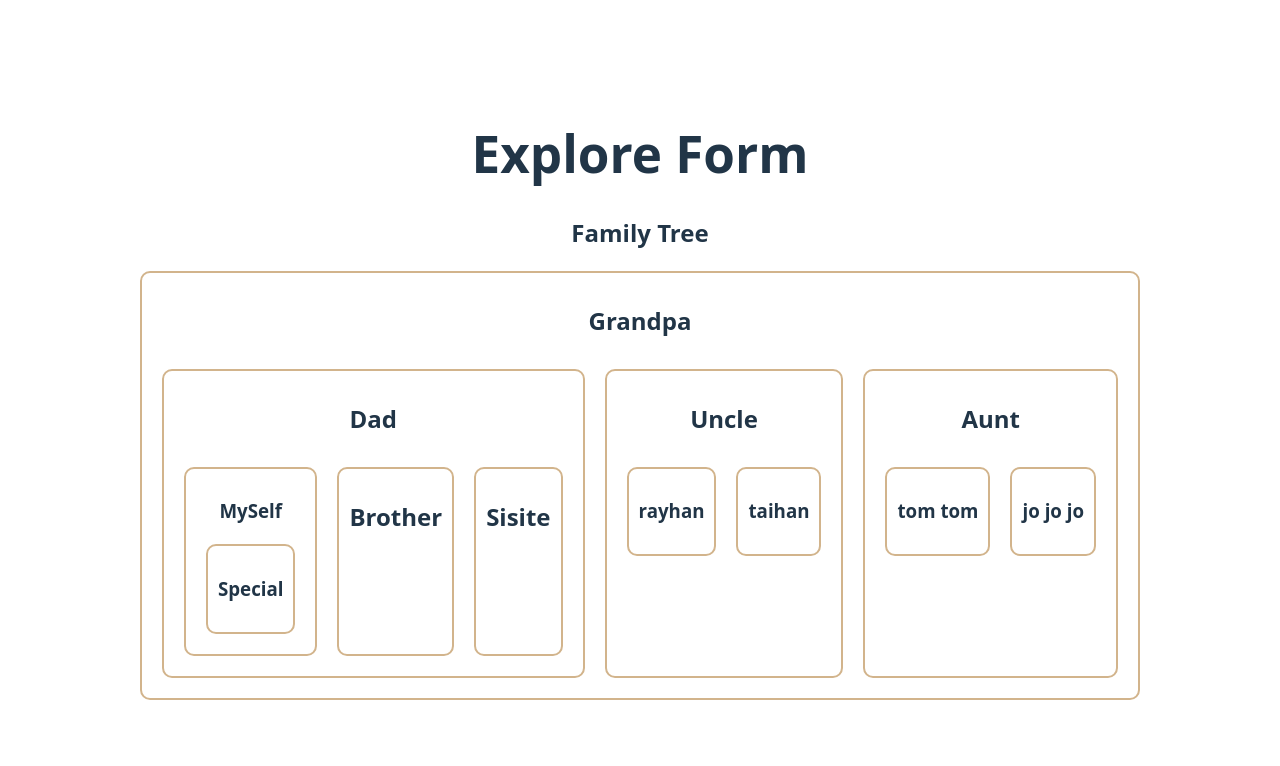
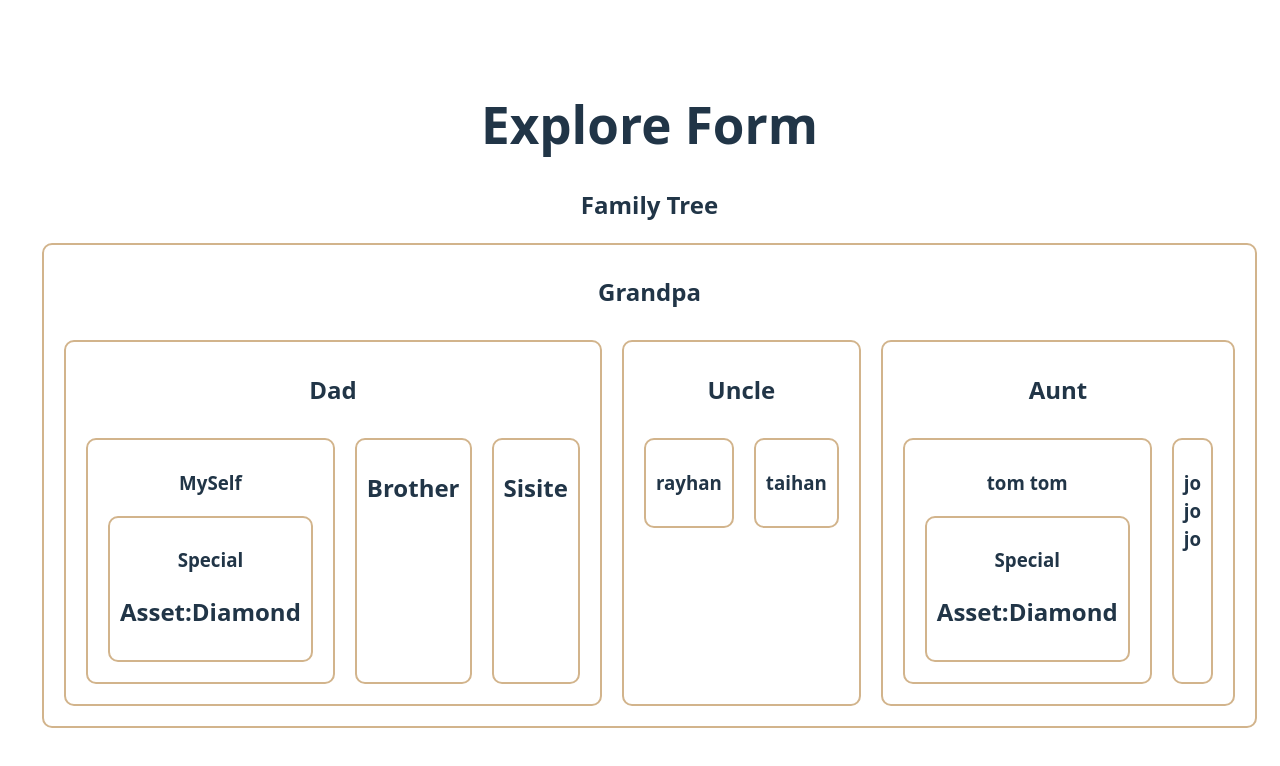
Before and after one commit to rayhanbri/module-46, a React (Vite) app: page / in a window 1280 px wide. Shown: the top 766 px of the page. Built offline with nearby package versions, Linux system fonts and the light colour scheme.

Commit message:
props drilling to give asset

```diff
--- a/src/components/FamilyTree/Aunt.jsx
+++ b/src/components/FamilyTree/Aunt.jsx
@@ -1,12 +1,12 @@
 import React from 'react';
 import Cousin from './Cousin';
 
-const Aunt = () => {
+const Aunt = ({asset}) => {
   return (
     <div>
       <h2>Aunt</h2>
       <section className='flex'>
-      <Cousin name='tom tom'></Cousin>
+      <Cousin asset={asset} name='tom tom'></Cousin>
       <Cousin name="jo jo jo"></Cousin>
 
       </section>
--- a/src/components/FamilyTree/Cousin.jsx
+++ b/src/components/FamilyTree/Cousin.jsx
@@ -1,9 +1,13 @@
 import React from 'react';
+import Speical from './Speical';
 
-const Cousin = ({name}) => {
+const Cousin = ({name,asset}) => {
   return (
     <div>
       <h3>{name}</h3>
+      {
+        name == 'tom tom' && <Speical asset={asset}></Speical>
+      }
 
     </div>
   );
--- a/src/components/FamilyTree/Dad.jsx
+++ b/src/components/FamilyTree/Dad.jsx
@@ -3,12 +3,12 @@ import Myself from './Myself';
 import Brother from './Brother';
 import Sister from './Sister';
 
-const Dad = () => {
+const Dad = ({asset}) => {
   return (
     <div>
       <h2>Dad</h2>
       <section className='flex'>
-        <Myself> </Myself>
+        <Myself asset={asset}> </Myself>
         <Brother></Brother>
         <Sister></Sister>
       </section>
--- a/src/components/FamilyTree/FamilyTree.jsx
+++ b/src/components/FamilyTree/FamilyTree.jsx
@@ -3,10 +3,11 @@ import Grandpa from './Grandpa';
 import "./FamilyTree.css"
 
 const FamilyTree = () => {
+  const asset = 'Diamond';
   return (
     <div className='family-tree'>
       <h2>Family  Tree</h2>
-      <Grandpa></Grandpa>
+      <Grandpa asset={asset} ></Grandpa>
 
     </div>
   );
--- a/src/components/FamilyTree/Grandpa.jsx
+++ b/src/components/FamilyTree/Grandpa.jsx
@@ -3,14 +3,14 @@ import Dad from './Dad';
 import Uncle from './Uncle';
 import Aunt from './Aunt';
 
-const Grandpa = () => {
+const Grandpa = ({asset}) => {
   return (
     <div>
       <h2>Grandpa</h2>
       <section className='flex'>
-        <Dad></Dad>
+        <Dad asset={asset}></Dad>
         <Uncle></Uncle>
-        <Aunt></Aunt>
+        <Aunt asset={asset} ></Aunt>
       </section>
 
     </div>
--- a/src/components/FamilyTree/Myself.jsx
+++ b/src/components/FamilyTree/Myself.jsx
@@ -1,11 +1,12 @@
 import React from 'react';
 import Speical from './Speical';
 
-const Myself = () => {
+const Myself = ({asset}) => {
   return (
     <div>
       <h3>MySelf</h3>
-      <Speical></Speical>
+      <Speical asset={asset}></Speical>
+
 
     </div>
   );
--- a/src/components/FamilyTree/Speical.jsx
+++ b/src/components/FamilyTree/Speical.jsx
@@ -1,9 +1,10 @@
 import React from 'react';
 
-const Speical = () => {
+const Speical = ({asset}) => {
   return (
     <div>
       <h3>Special</h3>
+      <h2>Asset:{asset}</h2>
     </div>
   );
 };
```
